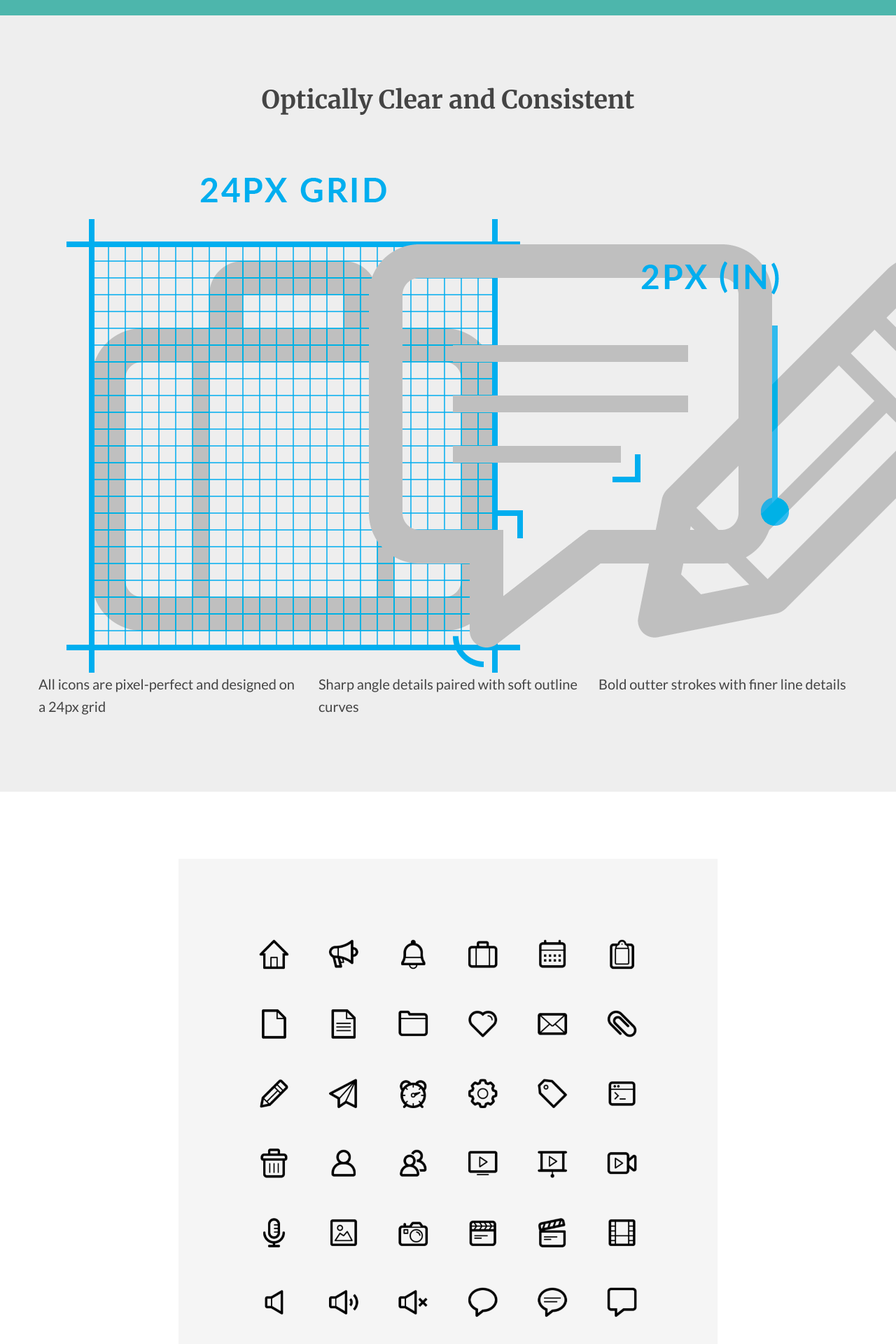
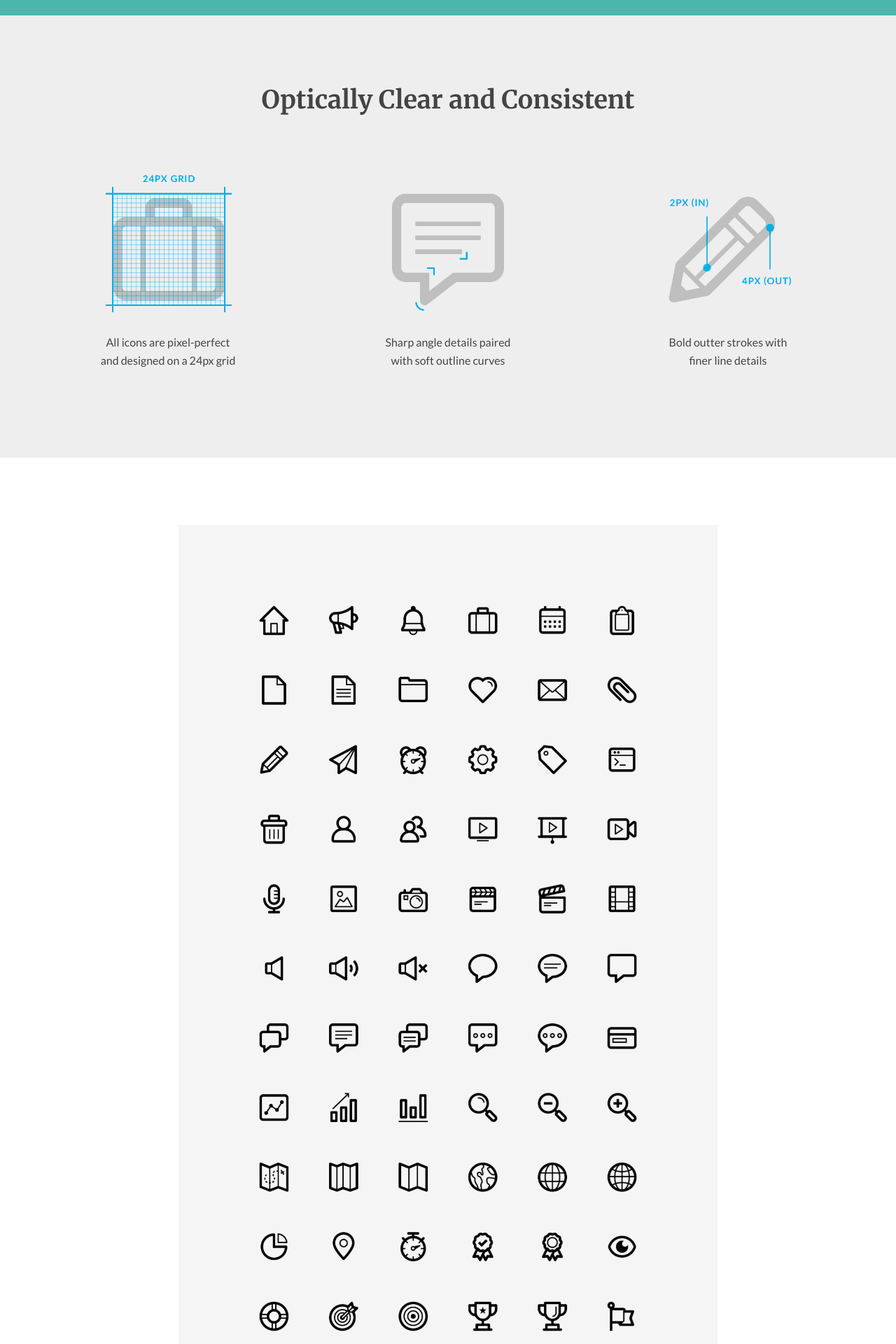
Before and after one commit to btamps/btamps.github.io, a Jekyll site: the page built from _posts/2016-04-27-technology-icons.markdown, in a window 1280 px wide. Shown: the part 1022-2942 px from the top of the page at 70% size. Built offline with Jekyll 4.4.1, drawn with Linux system fonts in a browser that asks for light colours; nearby versions of some CDN libraries.

Commit message:
added styles for .full-gallery block

```diff
--- a/_sass/_detail-page.scss
+++ b/_sass/_detail-page.scss
@@ -75,6 +75,7 @@
     text-transform: uppercase;
     letter-spacing: 1.5px;
     font-size: 14px;
+    font-weight: bold;
     &:hover {
       color: white;
       border-color: white;
@@ -137,6 +138,71 @@
   }
 }
 
+.feature {
+  img, p {
+    width: 100%;
+    display: block;
+    font-size: 1em;
+    max-width: 140px;
+    margin: 0 auto 30px;
+    text-align: center !important;
+  }
+  p {
+    max-width: 200px;
+  }
+}
+
+.side-by-side {
+  img {
+    display: block;
+    width: 100%;
+    margin: 0 auto;
+  }
+}
+
+.full-gallery {
+  padding-top: 0 !important;
+  padding-bottom: 0 !important;
+  img {
+    width: 48px;
+    height: 48px;
+    margin: 0 auto 10px;
+    display: block;
+  }
+  .row {
+    div {
+      padding-top: 100px !important;
+      padding-bottom: 80px !important;
+    }
+    div:nth-child(1) {
+      background: #2196F3;
+    }
+    div:nth-child(2) {
+      background: #00BCD4;
+    }
+    div:nth-child(3) {
+      background: #4CAF50;
+    }
+    div:nth-child(4) {
+      background: #FFC107;
+    }
+    div:nth-child(5) {
+      background: #FF5722;
+    }
+    div:nth-child(6) {
+      background: #673AB7;
+    }
+    p {
+      color: white;
+      text-align: center;
+      text-transform: uppercase;
+      letter-spacing: 1px;
+      font-weight: bold;
+      font-size: 12px;
+    }
+  }
+}
+
 @media (min-width: 600px) {
 
   .hero-full {
@@ -182,6 +248,24 @@
     padding-top: 6em;
     padding-bottom: 6em;
   }
+
+  .feature {
+    img {
+      max-width: 200px;
+    }
+  }
+  .full-gallery {
+    img {
+      width: 72px;
+      height: 72px;
+      margin: 0 auto 10px;
+      display: block;
+    }
+    p {
+      font-size: 16px;
+    }
+  }
+
 }
 
 /* Medium devices (desktops, 992px and up) */
```
